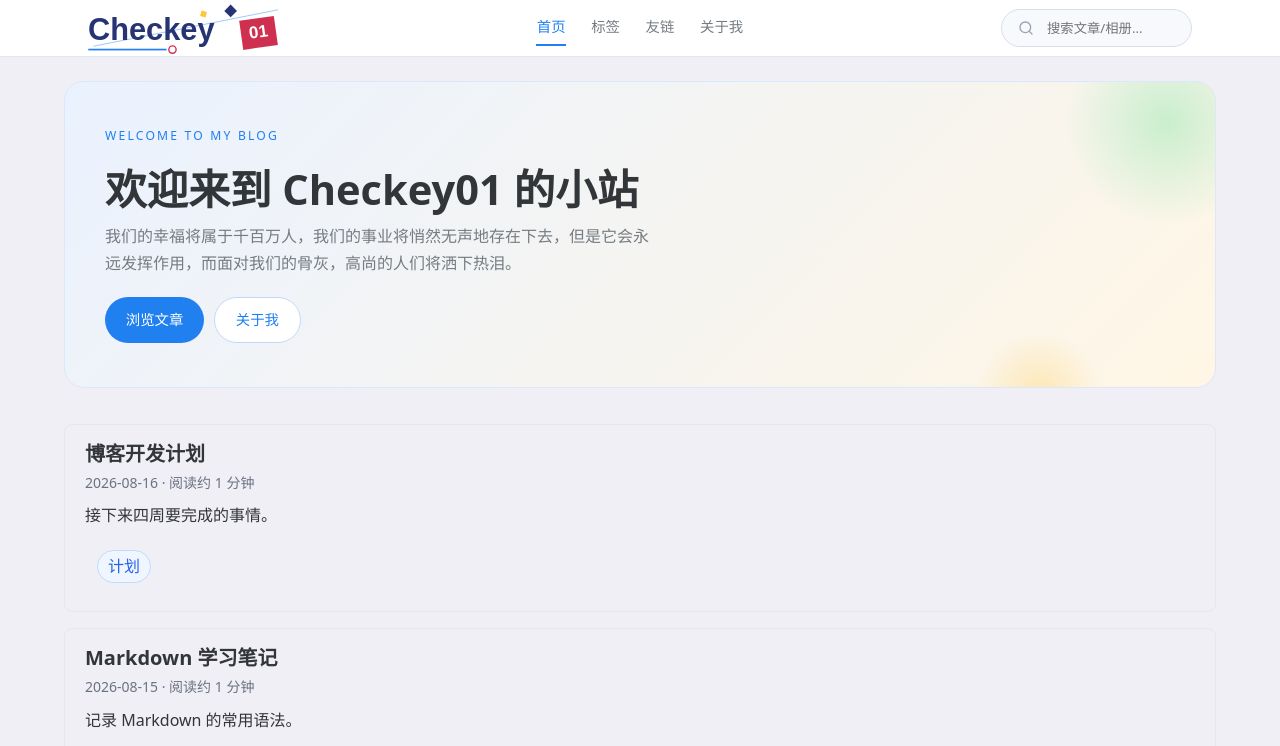
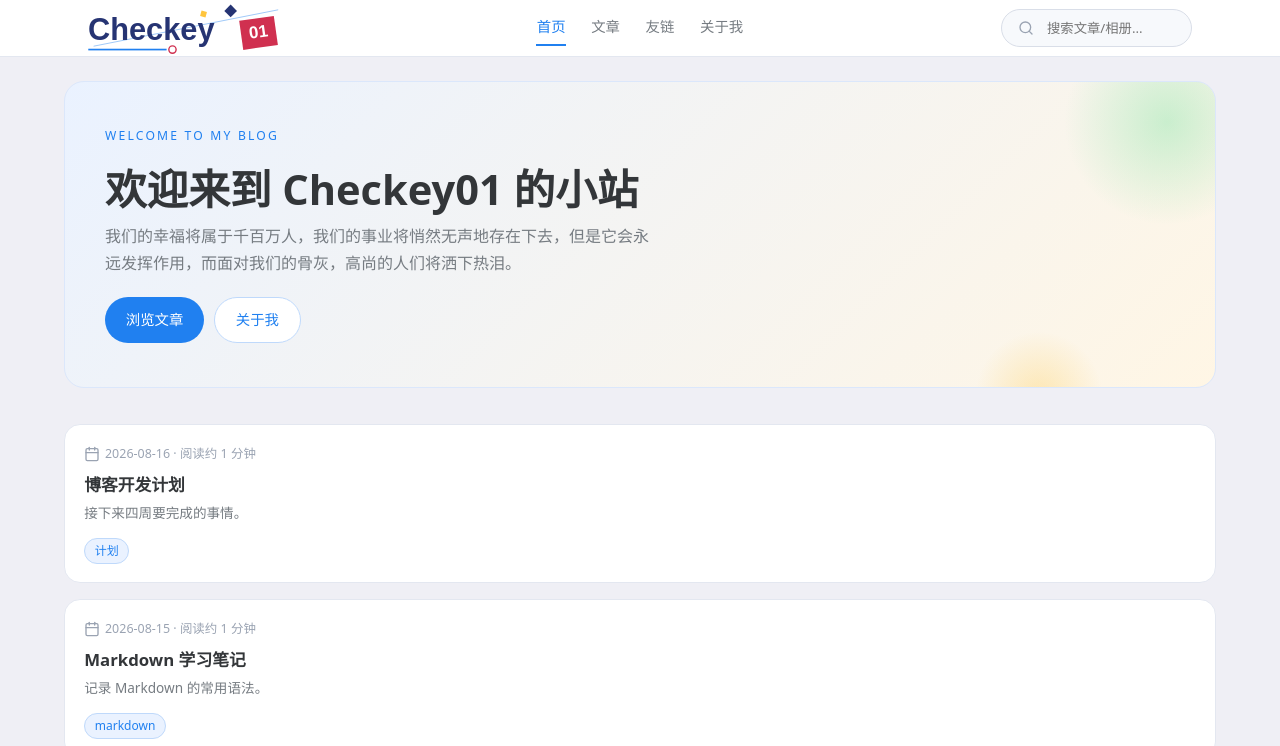
Before and after one commit to CheckeyZerone/Checkey01-Blog-Simple-Frontend, a Vue app: page / in a window 1280 px wide. Shown: the top 746 px of the page. Built offline with nearby package versions, Linux system fonts and the light colour scheme.

Commit message:
feat: 暂存设计稿改版半成品（导航/卡片/路由 + 相册占位）

```diff
--- /dev/null
+++ b/src/components/AlbumCard.vue
@@ -0,0 +1 @@
+<script setup lang="ts"></script>
--- a/src/components/AppHeader.vue
+++ b/src/components/AppHeader.vue
@@ -8,7 +8,7 @@
       </RouterLink>
       <nav class="nav">
         <RouterLink to="/" class="nav-link" exact-active-class="active">首页</RouterLink>
-        <RouterLink to="/tags" class="nav-link" active-class="active">标签</RouterLink>
+        <RouterLink to="/posts" class="nav-link" active-class="active">文章</RouterLink>
         <RouterLink to="/links" class="nav-link" active-class="active">友链</RouterLink>
         <RouterLink to="/about" class="nav-link" active-class="active">关于我</RouterLink>
       </nav>
--- a/src/components/PostCard.vue
+++ b/src/components/PostCard.vue
@@ -24,8 +24,29 @@ function handleClick() {
 
 <template>
   <article class="post-card" @click="handleClick">
-    <h2>{{ article.title }}</h2>
-    <p class="meta">{{ article.date }} · 阅读约 {{ readingTime }} 分钟</p>
+    <p class="meta">
+      <svg
+        xmlns="http://www.w3.org/2000/svg"
+        width="16"
+        height="16"
+        viewBox="0 0 24 24"
+        fill="none"
+        stroke="currentColor"
+        stroke-width="2"
+        stroke-linecap="round"
+        stroke-linejoin="round"
+        data-lucide="calendar"
+        aria-hidden="true"
+        class="lucide lucide-calendar"
+      >
+        <path d="M8 2v4"></path>
+        <path d="M16 2v4"></path>
+        <rect width="18" height="18" x="3" y="4" rx="2"></rect>
+        <path d="M3 10h18"></path>
+      </svg>
+      {{ article.date }} · 阅读约 {{ readingTime }} 分钟
+    </p>
+    <h3>{{ article.title }}</h3>
     <p class="excerpt">{{ article.excerpt }}</p>
     <p class="tags">
       <RouterLink
@@ -43,40 +64,73 @@ function handleClick() {
 
 <style scoped>
 .post-card {
-  border: 1px solid #e5e7eb;
-  border-radius: 8px;
-  padding: 1rem 1.25rem;
+  background: #fff;
+  border: 1px solid var(--border);
+  border-radius: 16px;
+  padding: 1.15rem 1.2rem;
   cursor: pointer;
-  transition: box-shadow 0.2s;
+  display: flex;
+  flex-direction: column;
+
+  transition:
+    transform 0.22s ease,
+    box-shadow 0.22s ease,
+    border-color 0.22s ease;
+  will-change: transform;
+}
+.post-card-featured {
+  grid-column: 1 / -1;
 }
 .post-card:hover {
-  box-shadow: 0 4px 12px rgb(0 0 0/ 0.08);
+  transform: translateY(-4px);
+  box-shadow: 0 14px 28px rgb(32 128 240 / 0.14);
+  border-color: var(--border);
 }
-.post-card h2 {
-  margin: 0 0 0.25rem;
+.post-card:active {
+  transform: translateY(-1px) scale(0.98);
+  box-shadow: 0 6px 14px rgb(32 128 240 / 0.1);
+}
+.meta {
+  color: var(--text-info);
+  font-size: 0.78rem;
+  display: flex;
+  align-items: center;
+  gap: 0.3rem;
+  margin-bottom: 0.6rem;
+}
+.post-card h3 {
+  margin: 0 0 0.4rem;
+  font-size: 1.05rem;
+  font-weight: 600;
+  color: var(--text-main);
+  display: flex;
+  align-items: center;
+  gap: 0.35rem;
+}
+.post-card-featured h3 {
   font-size: 1.25rem;
 }
-.meta {
-  color: #6b7280;
-  font-size: 0.875rem;
-  margin: 0 0 0.5rem;
-}
 .excerpt {
-  margin: 0;
+  margin: 0 0 0.8rem;
+  font-size: 0.85rem;
+  color: var(--text-secondary);
+  line-height: 1.65;
+  flex: 1;
 }
 .tags {
-  margin: 0.5rem 0 0;
+  margin: 0;
+  box-sizing: border-box;
   display: flex;
   flex-wrap: wrap;
-  gap: 0.375rem;
+  gap: 0.4rem;
 }
 .tag {
-  margin: 0.75rem;
-  color: #2563eb;
-  background: #eff6ff;
-  border: 1px solid #bfdbfe;
+  font-size: 0.75rem;
+  color: var(--main-blue);
+  background: var(--light-blue);
+  border: 1px solid #bfd9fb;
   border-radius: 999px;
-  padding: 0.125rem 0.625rem;
+  padding: 0.12rem 0.6rem;
   text-decoration: none;
 }
 .tag:hover {
--- a/src/router/index.ts
+++ b/src/router/index.ts
@@ -9,7 +9,7 @@ const router = createRouter({
       component: () => import('../views/HomeViews.vue'),
     },
     {
-      path: '/post/:slug',
+      path: '/posts/:slug',
       name: 'post',
       component: () => import('../views/PostView.vue'),
     },
--- a/src/views/HomeViews.vue
+++ b/src/views/HomeViews.vue
@@ -11,7 +11,7 @@ const router = useRouter()
 const sortedArticles = computed(() => [...articles].sort((a, b) => b.date.localeCompare(a.date)))
 
 function goToPost(slug: string) {
-  router.push(`/post/${slug}`)
+  router.push(`/posts/${slug}`)
 }
 </script>
 
@@ -26,16 +26,6 @@ function goToPost(slug: string) {
         @select="goToPost"
       />
     </div>
-
-    <!-- <ul>
-      <li v-for="article in articles" :key="article.slug">
-        <RouterLink :to="`/post/${article.slug}`">
-          <h2>{{ article.title }}</h2>
-        </RouterLink>
-        <p>{{ article.date }}</p>
-        <p>{{ article.excerpt }}</p>
-      </li>
-    </ul> -->
   </main>
 </template>
 
```
Also changed, not shown: src/components/CardList.vue (added, +7 -0 lines), src/data/albums.ts (added, +7 -0 lines).
